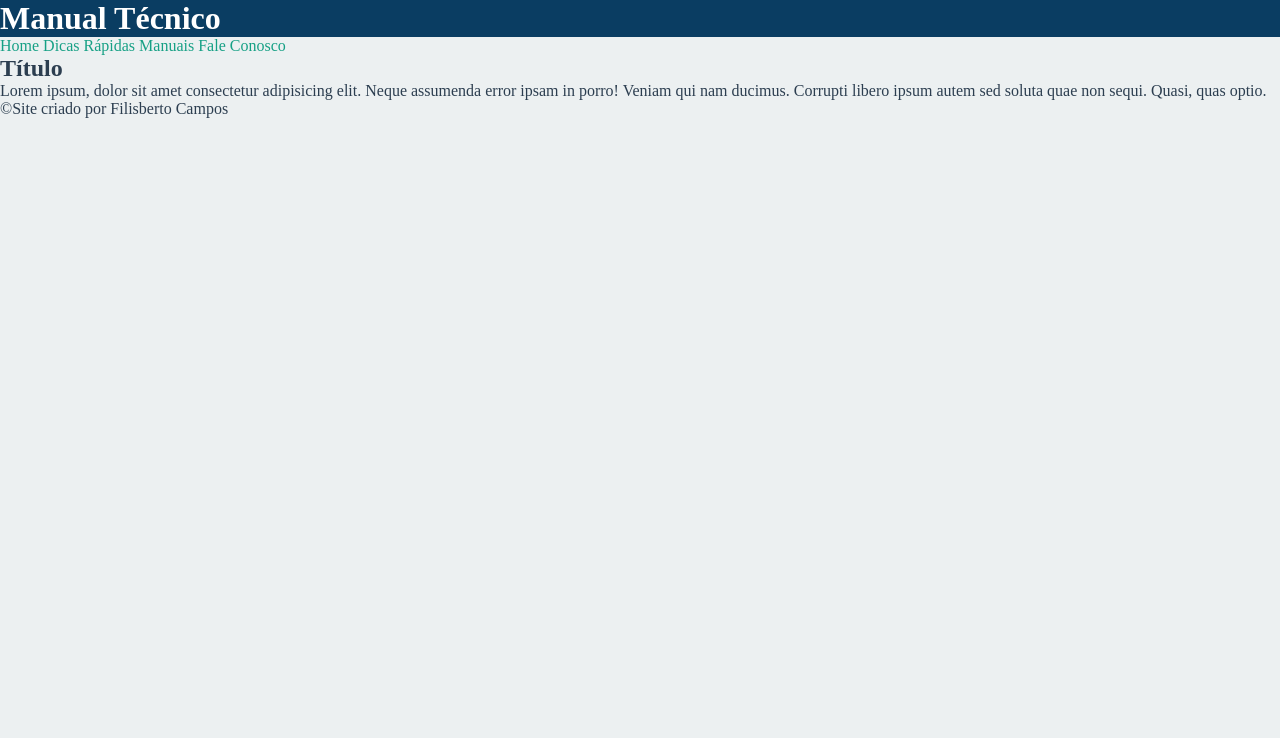
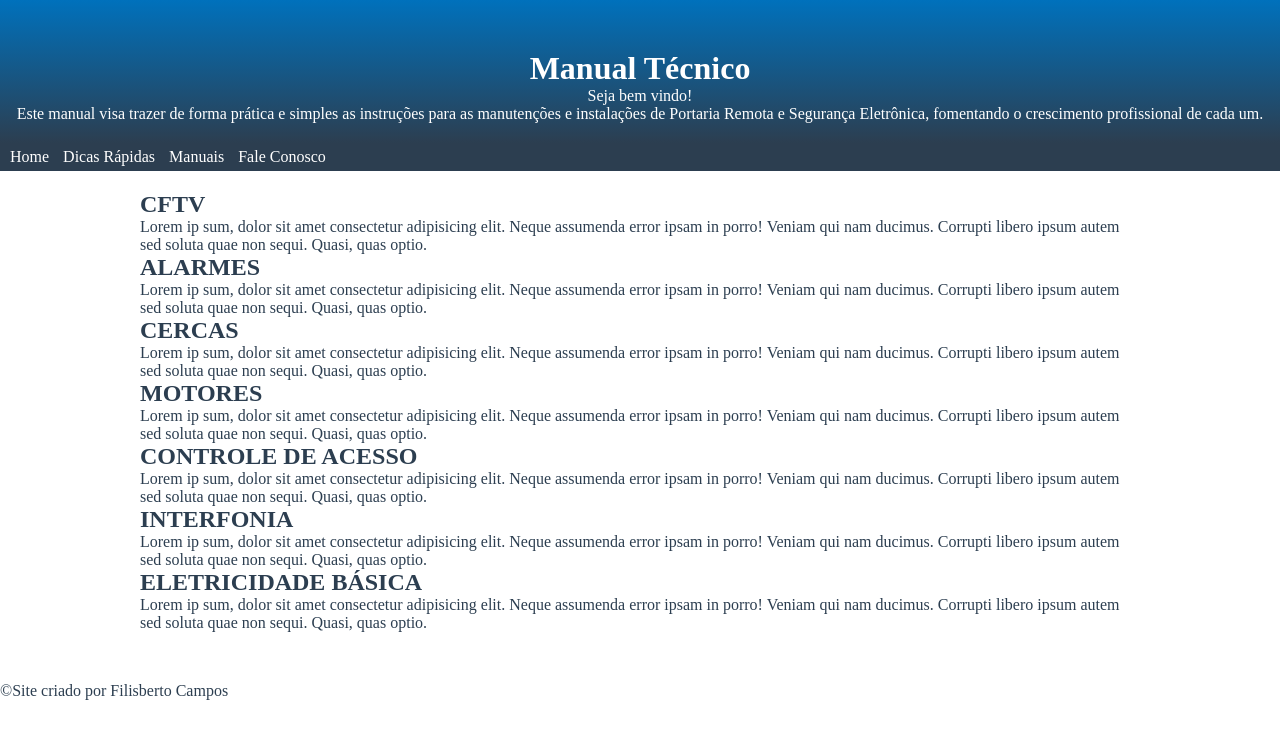
Before and after one commit to suportecnico/Meu_primeiro_site, a plain HTML site: page index.html in a window 1280 px wide. Drawn offline with Linux system fonts and the light colour scheme.

Commit message:
1% a cada dia

```diff
--- a/estilos/style.css
+++ b/estilos/style.css
@@ -7,6 +7,7 @@
 }
 
 :root {
+    --cor:  #ebe5c5;
     --cor1: #2E3192;
     --cor2: #0000FF;
     --cor3: #9EEDFC;
@@ -22,29 +23,46 @@
     --cor10: #16A085;
     /* link com hover */
     --cor11: #0A3D62;
+
 }
 
 
 
 body {
-    background-color: var(--cor6);
+    background-color: var(--cor0);
     color: var(--cor7);
 }
 
 header {
-    background-color: var(--cor8);
+    background-image: linear-gradient(to bottom, var(--cor5), var(--cor7));
     color: var(--cor9);
+    text-align: center;
+    padding-top: 50px;
+    padding-bottom: 20px;
 }
 
 nav {
+    background-color: var(--cor7);
+    padding: 5px;
+}
+
+nav > a {
+    color: var(--cor9);
+    text-decoration: none;
+    padding: 5px;
+}
+
+a:hover {
+    background-color: var(--cor5);
+    border-radius: 5px;
 
 }
 
-nav > a {
-    color: var(--cor10);
-    text-decoration: none;
+main {
+    min-width: 300px;
+    max-width: 1000px;
+    margin: auto;
+    margin-bottom: 30px;
+    padding: 20px;
+    background-color: white;
 }
-
-a:hover {
-    color: var(--cor11);
-}
--- a/index.html
+++ b/index.html
@@ -11,6 +11,8 @@
     <header class="cabeçalho">
         <!-- Cabeçalho -->
          <h1>Manual Técnico</h1>
+         <p>Seja bem vindo!</p>
+         <p>Este manual visa trazer de forma prática e simples as instruções para as manutenções e instalações de Portaria Remota e Segurança Eletrônica, fomentando o crescimento profissional de cada um.</p>
     </header>
 
     <nav class="navegacao">
@@ -23,10 +25,31 @@
 
     <main class="cont.principal">
         <!-- Conteúdo principal -->
-         <section>
-            <h2>Título</h2>
-            <p>Lorem ipsum, dolor sit amet consectetur adipisicing elit. Neque assumenda error ipsam in porro! Veniam qui nam ducimus. Corrupti libero ipsum autem sed soluta quae non sequi. Quasi, quas optio.</p>
-         </section>
+            <article>
+               <h1>CFTV</h1>
+               <p>Lorem ip sum, dolor sit amet consectetur adipisicing elit. Neque assumenda error ipsam in porro! Veniam qui nam ducimus. Corrupti libero ipsum autem sed soluta quae non sequi. Quasi, quas optio.</p>
+
+               <h2>ALARMES</h2>
+               <p>Lorem ip sum, dolor sit amet consectetur adipisicing elit. Neque assumenda error ipsam in porro! Veniam qui nam ducimus. Corrupti libero ipsum autem sed soluta quae non sequi. Quasi, quas optio.</p>
+
+               <h2>CERCAS</h2>
+               <p>Lorem ip sum, dolor sit amet consectetur adipisicing elit. Neque assumenda error ipsam in porro! Veniam qui nam ducimus. Corrupti libero ipsum autem sed soluta quae non sequi. Quasi, quas optio.</p>
+
+               <h2>MOTORES</h2>
+               <p>Lorem ip sum, dolor sit amet consectetur adipisicing elit. Neque assumenda error ipsam in porro! Veniam qui nam ducimus. Corrupti libero ipsum autem sed soluta quae non sequi. Quasi, quas optio.</p>
+
+               <h2>CONTROLE DE ACESSO</h2>
+               <p>Lorem ip sum, dolor sit amet consectetur adipisicing elit. Neque assumenda error ipsam in porro! Veniam qui nam ducimus. Corrupti libero ipsum autem sed soluta quae non sequi. Quasi, quas optio.</p>
+
+               <h2>INTERFONIA</h2>
+               <p>Lorem ip sum, dolor sit amet consectetur adipisicing elit. Neque assumenda error ipsam in porro! Veniam qui nam ducimus. Corrupti libero ipsum autem sed soluta quae non sequi. Quasi, quas optio.</p>
+
+               <h2>ELETRICIDADE BÁSICA</h2>
+               <p>Lorem ip sum, dolor sit amet consectetur adipisicing elit. Neque assumenda error ipsam in porro! Veniam qui nam ducimus. Corrupti libero ipsum autem sed soluta quae non sequi. Quasi, quas optio.</p>
+            </article>
+
+
+
     </main>
 
     <footer class="rodape">
@@ -34,5 +57,8 @@
          <p>&copy;Site criado por Filisberto Campos</p>
          <!-- &copy; Logo da marca registrada -->
     </footer>
+
+    <script src="https://cdn.botpress.cloud/webchat/v1/inject.js"></script>
+<script src="https://mediafiles.botpress.cloud/346a879a-d01b-40a8-8022-90d45638411f/webchat/config.js" defer></script>
 </body>
 </html>
```
Also changed, not shown: manuais/manuais.html (added).
